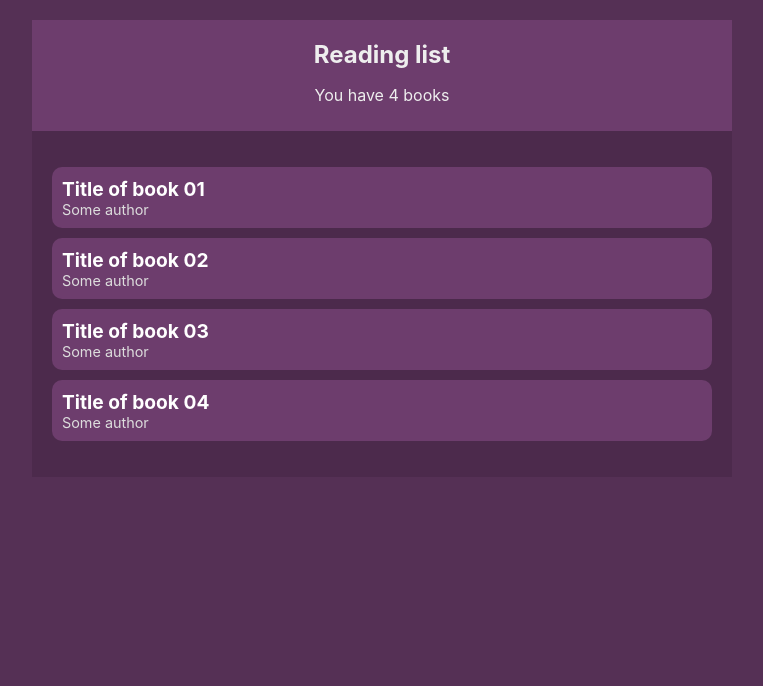
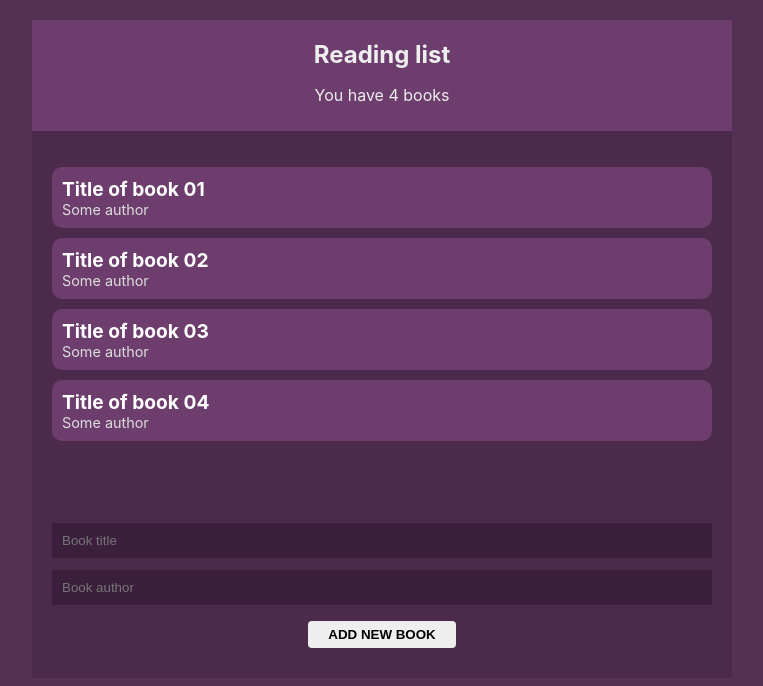
Before and after one commit to EdsonLuiz/booklist, a React (Create React App) app: page / in a window 1280 px wide. Shown: the top 686 px of the page, without its empty margins (258-1021 px from the left). Built offline with nearby package versions, Linux system fonts and the light colour scheme.

Commit message:
Add form component

```diff
--- a/src/components/App.js
+++ b/src/components/App.js
@@ -3,6 +3,7 @@ import BookContextProvider from "contexts/BookContext";
 import NavBar from "./NavBar";
 import styled from "styled-components";
 import BookList from "./BookList";
+import BookForm from "./BookForm";
 
 const Container = styled.div`
   background-color: #4c2a4c;
@@ -18,6 +19,7 @@ function App() {
       <BookContextProvider>
         <NavBar />
         <BookList />
+        <BookForm />
       </BookContextProvider>
     </Container>
   );
--- /dev/null
+++ b/src/components/BookForm.js
@@ -0,0 +1,66 @@
+import React, { useContext, useState } from "react";
+import { BookContext } from "contexts/BookContext";
+import styled from "styled-components";
+
+const Form = styled.form`
+  padding: 20px;
+
+  input[type="text"] {
+    width: 100%;
+    padding: 10px;
+    box-sizing: border-box;
+    margin: 6px 0;
+    background-color: #3c1f3c;
+    color: #fff;
+    border: 0;
+  }
+
+  input[type="submit"] {
+    margin: 10px auto;
+    background-color: #eee;
+    border: none;
+    padding: 6px 20px;
+    display: block;
+    border-radius: 4px;
+    text-transform: uppercase;
+    font-weight: 900;
+  }
+`;
+
+const BookForm = () => {
+  const { addBook } = useContext(BookContext);
+  const [title, setTitle] = useState("");
+  const [author, setAuthor] = useState("");
+
+  const handleSubmit = (e) => {
+    e.preventDefault();
+    addBook(title, author);
+
+    setTitle("");
+    setAuthor("");
+  };
+
+  return (
+    <Form onSubmit={handleSubmit}>
+      <input
+        placeholder="Book title"
+        value={title}
+        onChange={(e) => setTitle(e.target.value)}
+        required
+        type="text"
+      />
+
+      <input
+        placeholder="Book author"
+        value={author}
+        onChange={(e) => setAuthor(e.target.value)}
+        required
+        type="text"
+      />
+
+      <input type="submit" value="Add new book" />
+    </Form>
+  );
+};
+
+export default BookForm;
--- a/src/components/NavBar.js
+++ b/src/components/NavBar.js
@@ -12,13 +12,25 @@ const Container = styled.nav`
   }
 `;
 
+const Emoji = styled.span`
+  font-size: 60px;
+  vertical-align: middle;
+  line-height: 2;
+`;
+
 const NavBar = () => {
   const { books } = useContext(BookContext);
 
   return (
     <Container>
       <h1>Reading list</h1>
-      <p>You have {books.length} books</p>
+      {books.length > 0 ? (
+        <p>You have {books.length} books</p>
+      ) : (
+        <Emoji role="img" aria-label="sheep">
+          😕
+        </Emoji>
+      )}
     </Container>
   );
 };
```
